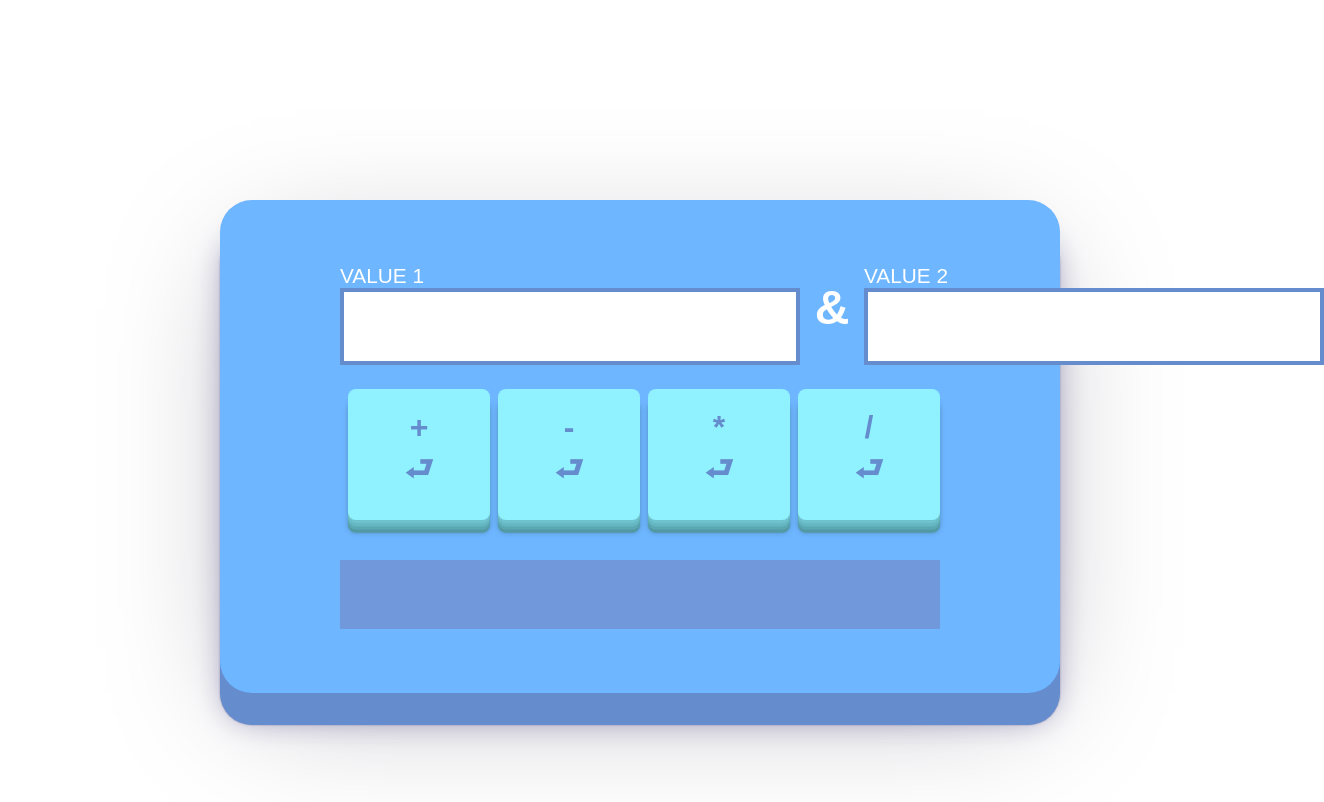
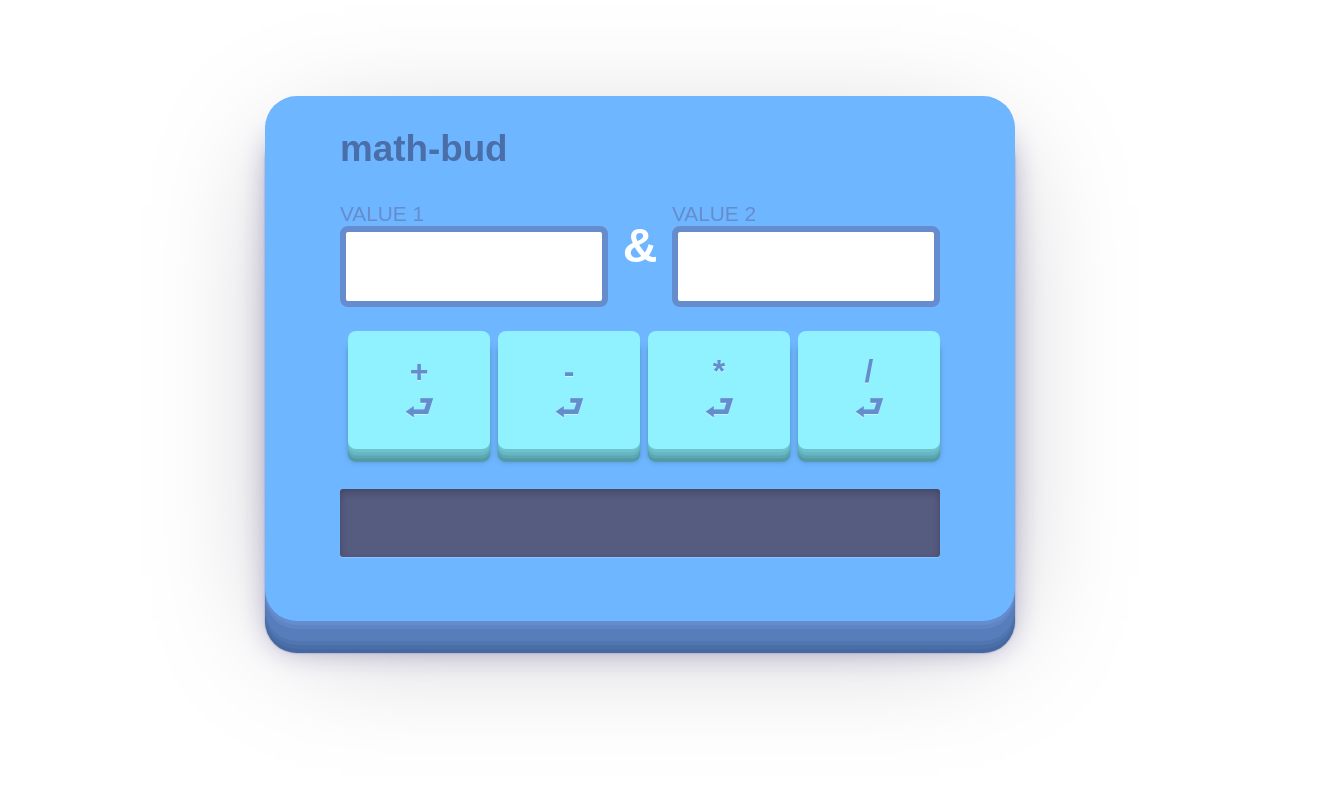
Before and after one commit to animalphase/tiy-d08-math-bud, a plain HTML site: page index.html in a window 1280 px wide. Shown: the whole page, 1324 px wide, since content can reach past the window. Drawn offline with nearby package versions, Linux system fonts and the light colour scheme.

Commit message:
think i am done

```diff
--- a/index.html
+++ b/index.html
@@ -3,13 +3,19 @@
   <head>
     <meta charset="utf-8">
     <title>day 8 - calculator</title>
+    <meta name="viewport" content="width=device-width, initial-scale=1, maximum-scale=1.0, user-scalable=no">
+    <link rel="stylesheet" href="https://cdnjs.cloudflare.com/ajax/libs/normalize/5.0.0/normalize.min.css">
     <link rel="stylesheet" href="main.css">
   </head>
   <body>
 
 
-    <div class="calculator">
+    <main class="calculator">
+
+      <h1>math-bud</h1>
+
       <form class="calculator-input-form" action="index.html" method="post">
+
 
         <div class="input-containter">
 
@@ -25,7 +31,6 @@
             <input class="value2" type="text" name="value2" value="">
           </div>
 
-
         </div>
 
         <div class="btns-container">
@@ -37,7 +42,7 @@
 
       </form>
       <p class="output-field">&nbsp;</p>
-    </div>
+    </main>
 
 
 
--- a/main.css
+++ b/main.css
@@ -14,27 +14,44 @@ html {
 body {
   font-size: 2rem;
   font-family: sans-serif;
-  padding: 2rem;
+  padding: 1rem;
 }
 
 .calculator {
-  padding: 4rem 10%;
+  padding: 2rem 6% 4rem 6%;
   background: #6EB6FF;
   max-width: 600px;
-  margin: 10rem auto;
+  margin: 5rem auto;
   border-radius: 2rem;
-  box-shadow: 0 2rem 0 0 #658ccd,
+  box-shadow: 0 .25rem 0 0 #658ccd,
+                0 .5rem 0 0 #5f85c4,
+                0 1.25rem 0 0 #577dba,
+                0 1.5rem 0 0 #5075b0,
+                0 1.75rem 0 0 #4a6ea8,
+                0 2rem 0 0 #4568a1,
                 0 2rem 2px 0rem rgba(137,136,179,1),
                 0 2rem 2rem -.5rem rgba(137,136,179,1),
                 0 2rem 8rem -2rem rgba(175,170,179,1);
 }
 
+
+h1 {
+  color: #4a6ea8;
+  font-size: 2.3rem;
+  margin: 0 0 2rem 0;
+  padding: 0;
+}
+
 form {
   box-sizing: border-box;
+}
+form * {
+  outline: none;
 }
 
 .input-containter {
   display: flex;
+  width: 100%;
 }
 
 .input-field {
@@ -43,23 +60,29 @@ form {
 
 label {
   display: block;
-  color: white;
+  color: #658ccd;
   font-size: 1.3rem;
   text-transform: uppercase;
 }
 
 input {
+  box-sizing: border-box;
   appearance: none;
   font-size: 2rem;
   padding: 1rem;
-  border: 4px solid #658ccd;
+  border-radius: .5rem;
+  border: .4rem solid #658ccd;
+  display: block;
+  width: 100%;
+}
+input:focus, input:active {
+  border-color: #ffa7dd;
 }
 
 .operator-signifier {
   flex: 0 0 4rem;
   margin: 0;
   padding: 1rem 0;
-  width: 3rem;
   font-size: 3rem;
   color: #fff;
   font-weight: bold;
@@ -80,8 +103,9 @@ input {
   font-weight: bold;
   background: #90F2FF;
   color: #658ccd;
-  border: 4px solid transparent;
+  border: .4rem solid transparent;
   border-radius: .5rem;
+  text-shadow: 0 1px 0 #c1f7ff;
   box-shadow: 0 .2rem 0 #6ec2cd,
                 0 .4rem 0 #65b7c2,
                 0 .6rem 0 #5aa8b3,
@@ -89,10 +113,24 @@ input {
                 0 .8rem 5px rgba(53,106,129,.5);
   cursor: pointer;
 }
+.btn:focus, .btn:active {
+  border-color: #ffa7dd;
+}
 
 .output-field {
-  background: #7098DA;
+  background: #565b80;
   margin: 1rem 0 0 0;
   padding: 1rem;
   color: #fff;
+  border-radius: .2rem;
+  box-shadow: 0 1px 0 #88c3ff,
+                inset 0 .2rem .6rem -.1rem rgba(0,0,0,.3);
 }
+
+
+
+@media only screen and (max-width: 600px) {
+  html {
+    font-size: .65rem;
+  }
+}
```
Also changed, not shown: 1 other file.
